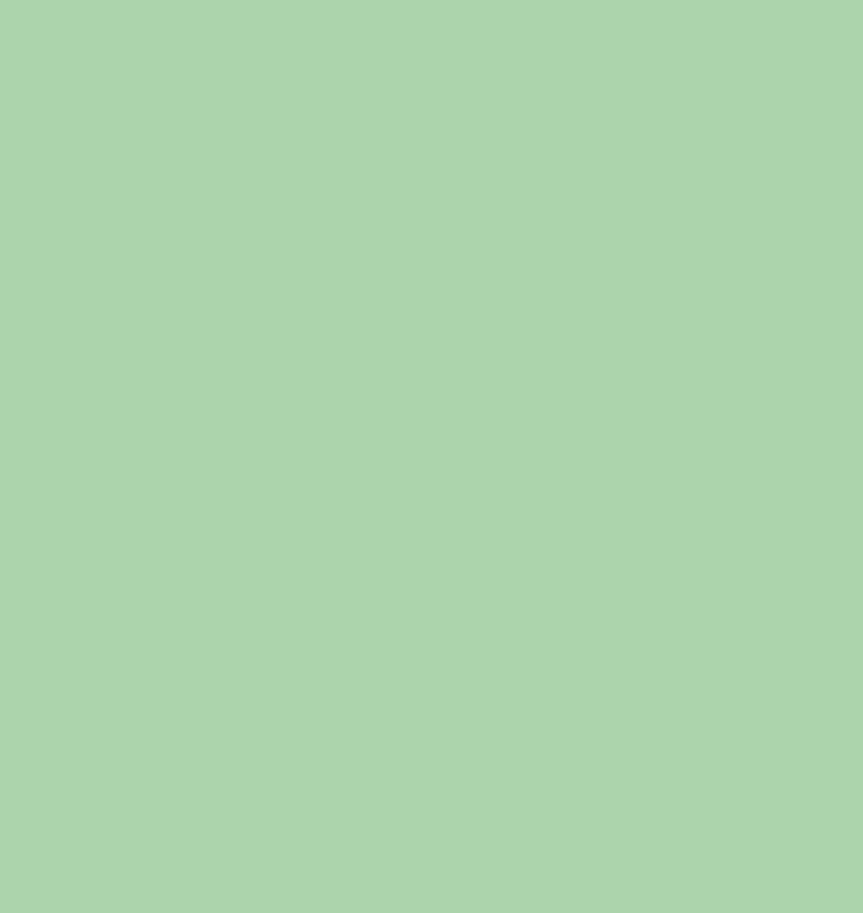
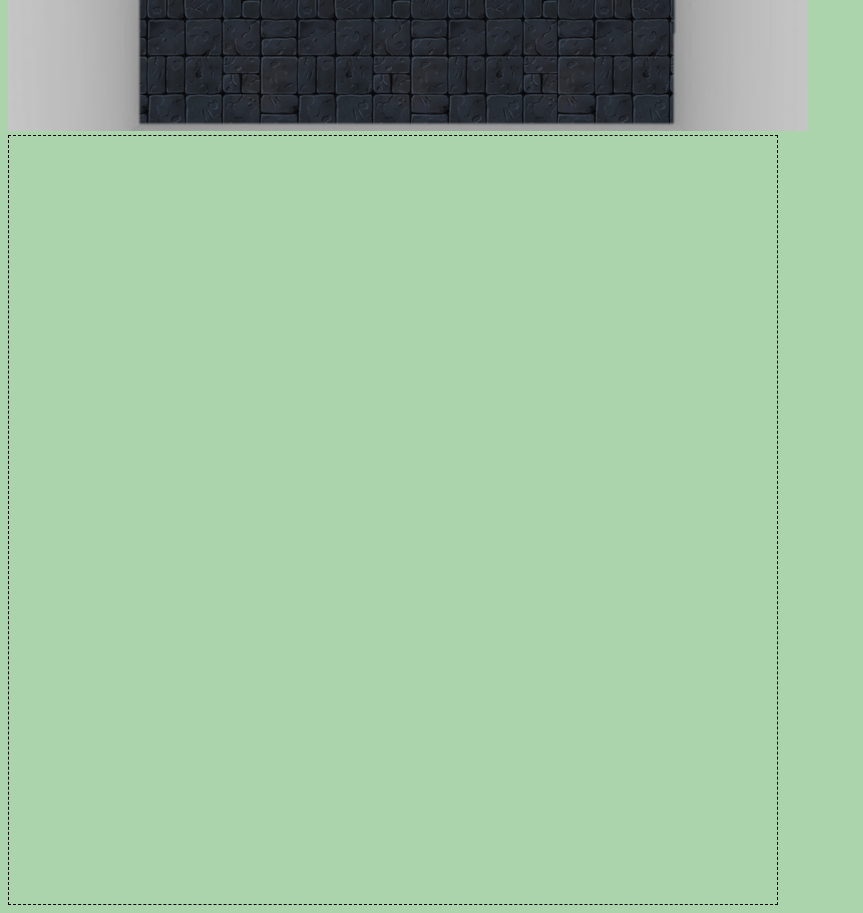
Before and after one commit to mweisker/noche-buena, a React app: page / in a window 1280 px wide. Shown: the part 440-1353 px from the top of the page, without its empty margins (0-863 px from the left). Before the commit the page ends 800 px from the top, so only its background shows below. Built offline with nearby package versions, Linux system fonts and the light colour scheme.

Commit message:
Attempting to attatch pictures

```diff
--- a/client/index.scss
+++ b/client/index.scss
@@ -1,3 +1,13 @@
 body {
   background-color: rgba(53, 150, 53, 0.407);
 }
+
+.gif {
+  // background-image: url('./img/room-background.png');
+  background-position: center;
+  background-repeat: no-repeat;
+  background-size: cover;
+  width: 60vw;
+  height: 60vw;
+  border: 1px dashed black;
+}
--- a/client/path/Home.jsx
+++ b/client/path/Home.jsx
@@ -3,6 +3,10 @@ import React, { useState, useEffect } from 'react';
 import { useNavigate } from 'react-router-dom';
 
 import Component from '../components/Component.jsx';
+
+// import asdf from '../img/'
+
+import image from '../img/room-background.png';
 
 export default function Home() {
 
@@ -12,6 +16,8 @@ export default function Home() {
     <div className='home'>
       <h1>Home Page</h1>
       <Component/>
+      <img src={image} alt='nothing'></img>
+      <div className='gif'></div>
     </div>
   )
 }
```
Also changed, not shown: client/img/Garf.png (added), client/img/room-background.png (added), 5 other files (tests, documents, lock files or other folders).
